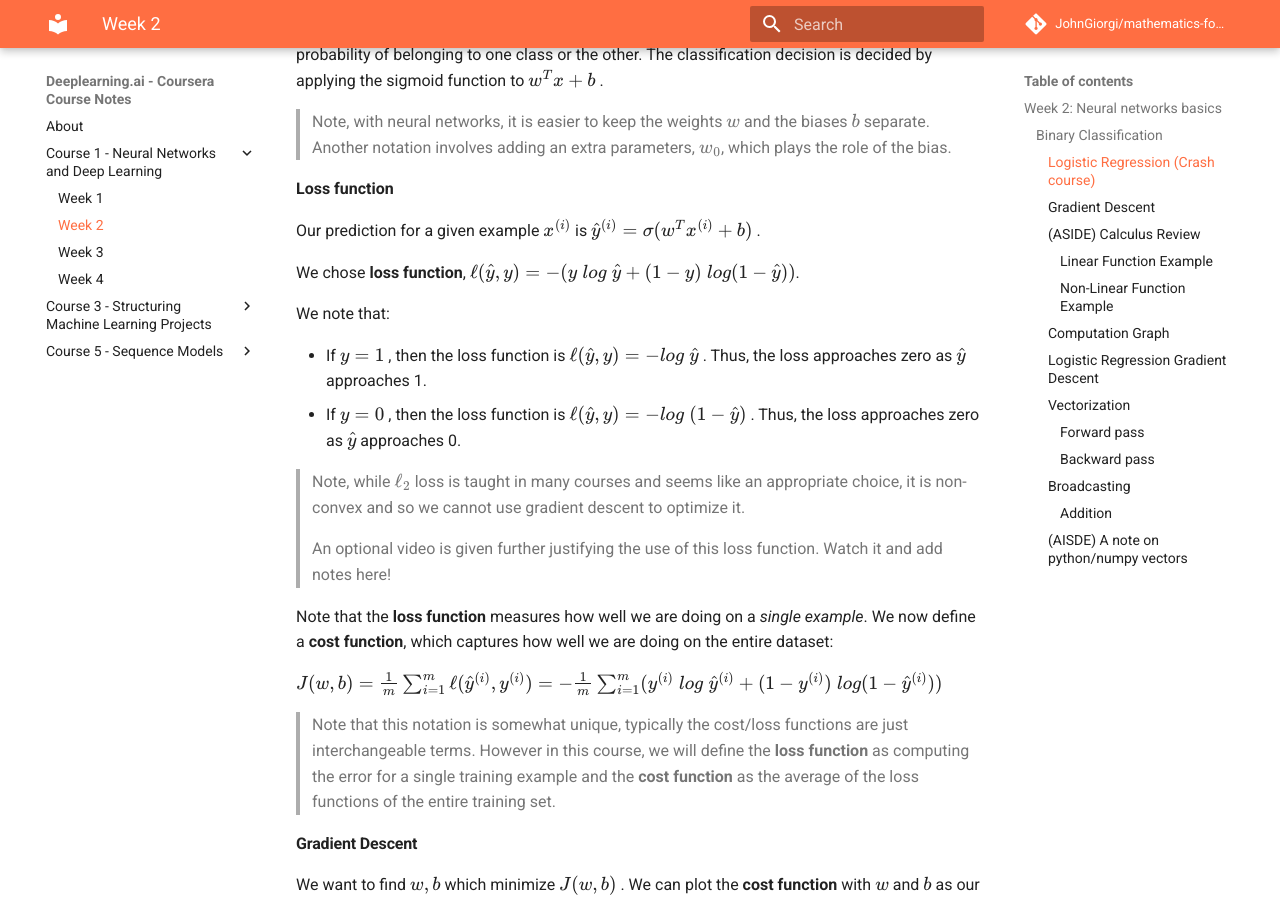
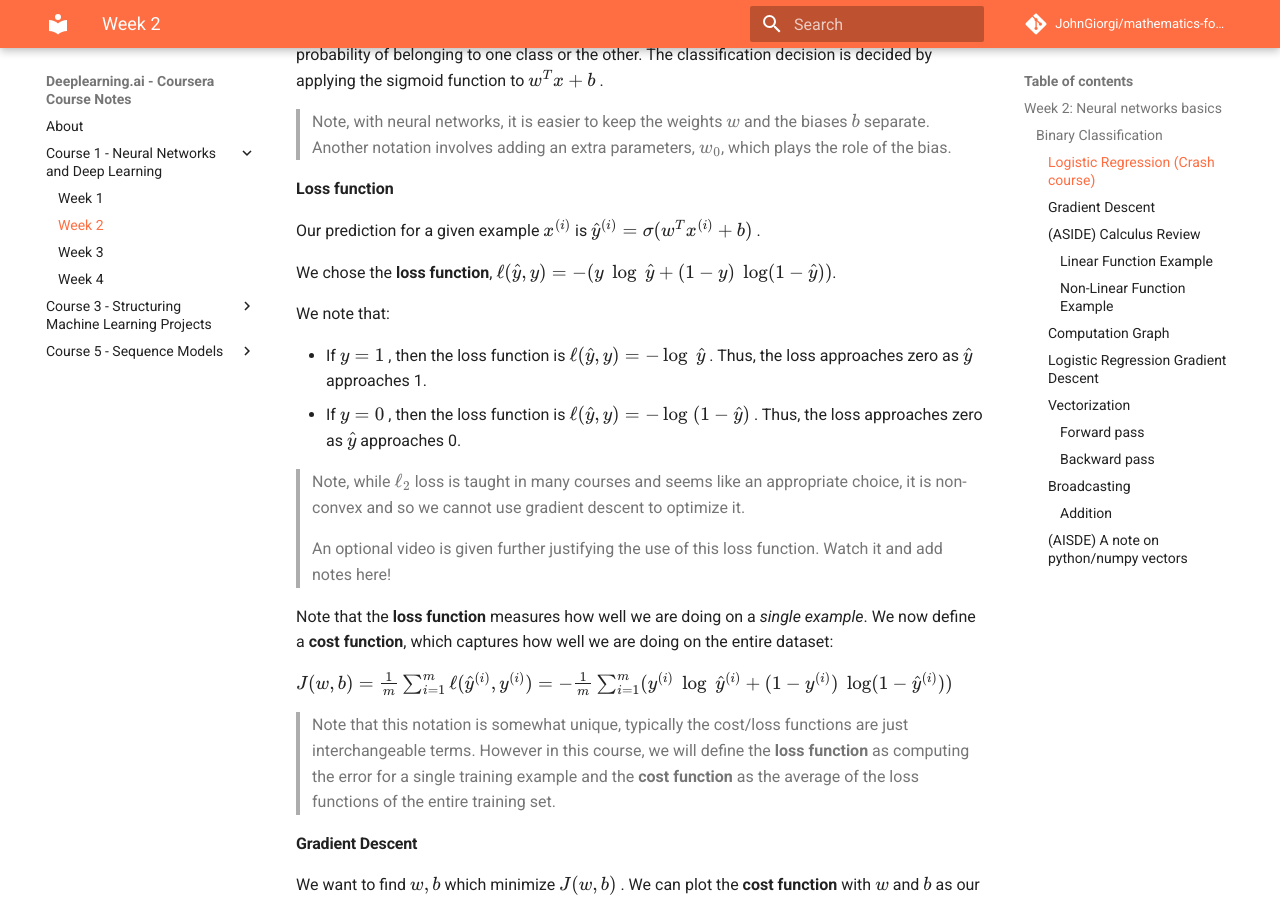
Before and after one commit to JohnGiorgi/deeplearning.ai-coursera-notes, an MkDocs documentation site: the page built from docs/neural_networks_and_deep_learning/week_2.md, in a window 1280 px wide and 900 px high, scrolled down 1686 px. Built offline with MkDocs 1.6.1 and Material for MkDocs 9.7.7, drawn with Linux system fonts in a browser that asks for light colours; formulas are drawn with MathJax 3; comment, search, counter and statistics services are not loaded; some of the changed text lies outside the part shown.

Commit message:
fix: use log operator everywhere

```diff
--- a/docs/neural_networks_and_deep_learning/week_2.md
+++ b/docs/neural_networks_and_deep_learning/week_2.md
@@ -41,12 +41,12 @@ __Loss function__
 
 Our prediction for a given example \\(x^{(i)}\\) is \\(\hat y^{(i)} = \sigma(w^Tx^{(i)} + b)\\) .
 
-We chose __loss function__, \\(\ell(\hat y, y) = -(y \; log\; \hat y + (1-y) \;log(1-\hat y))\\).
+We chose the __loss function__, \\(\ell(\hat y, y) = -(y \; \log\; \hat y + (1-y) \;\log(1-\hat y))\\).
 
 We note that:
 
-- If \\(y=1\\) , then the loss function is \\(\ell(\hat y, y) = -log\; \hat y\\) . Thus, the loss approaches zero as \\(\hat y\\) approaches 1.
-- If \\(y=0\\) , then the loss function is \\(\ell(\hat y, y) = -log\; (1 -\hat y)\\) . Thus, the loss approaches zero as \\(\hat y\\) approaches 0.
+- If \\(y=1\\) , then the loss function is \\(\ell(\hat y, y) = -\log\; \hat y\\) . Thus, the loss approaches zero as \\(\hat y\\) approaches 1.
+- If \\(y=0\\) , then the loss function is \\(\ell(\hat y, y) = -\log\; (1 -\hat y)\\) . Thus, the loss approaches zero as \\(\hat y\\) approaches 0.
 
 > Note, while \\(\ell_2\\) loss is taught in many courses and seems like an appropriate choice, it is non-convex and so we cannot use gradient descent to optimize it.
 
@@ -54,7 +54,7 @@ We note that:
 
 Note that the __loss function__ measures how well we are doing on a _single example_. We now define a __cost function__, which captures how well we are doing on the entire dataset:
 
-\\(J(w,b) = \frac{1}{m}\sum^m_{i=1} \ell(\hat y^{(i)}, y^{(i)}) = - \frac{1}{m}\sum^m_{i=1}(y^{(i)} \; log\; \hat y^{(i)} + (1-y^{(i)}) \;log(1-\hat y^{(i)}))\\)
+\\(J(w,b) = \frac{1}{m}\sum^m_{i=1} \ell(\hat y^{(i)}, y^{(i)}) = - \frac{1}{m}\sum^m_{i=1}(y^{(i)} \; \log\; \hat y^{(i)} + (1-y^{(i)}) \;\log(1-\hat y^{(i)}))\\)
 
 > Note that this notation is somewhat unique, typically the cost/loss functions are just interchangeable terms. However in this course, we will define the __loss function__ as computing the error for a single training example and the __cost function__ as the average of the loss functions of the entire training set.
 
@@ -202,7 +202,7 @@ __Extending to \\(m\\) examples__
 
 Lets first remind ourself of the logistic regression __cost__ function:
 
-\\[J(w,b) = \frac{1}{m}\sum^m_{i=1} \ell(\hat y^{(i)}, y^{(i)}) = - \frac{1}{m}\sum^m_{i=1}(y^{(i)} \; log\; \hat y^{(i)} + (1-y^{(i)}) \;log(1-\hat y^{(i)}))\\]
+\\[J(w,b) = \frac{1}{m}\sum^m_{i=1} \ell(\hat y^{(i)}, y^{(i)}) = - \frac{1}{m}\sum^m_{i=1}(y^{(i)} \; \log\; \hat y^{(i)} + (1-y^{(i)}) \; \log(1-\hat y^{(i)}))\\]
 
 Where,
 
@@ -224,7 +224,7 @@ for \\(i=1\\) to \\(m\\):
 
 - \\(z^{(i)} = w^Tx^{(i)}\\)
 - \\(a^{(i)} = \sigma(z^{(i)})\\)
-- \\(J \text{+= } -[y^{(i)}log(a^{(i)}) + (1-y^{(i)})log(1-a^{(i)})]\\)
+- \\(J \text{+= } -[y^{(i)} \log(a^{(i)}) + (1-y^{(i)}) \log(1-a^{(i)})]\\)
 - \\(dz^{(i)} = a^{(i)} - y^{(i)}\\)
 - for \\(j = 1\\) to \\(n\\)
   - \\(dw_j \text{+= } x_j^{(i)}dz^{(i)}\\)
```
Also changed, not shown: other parts of docs/neural_networks_and_deep_learning/week_2.md (+1 -1 lines).
